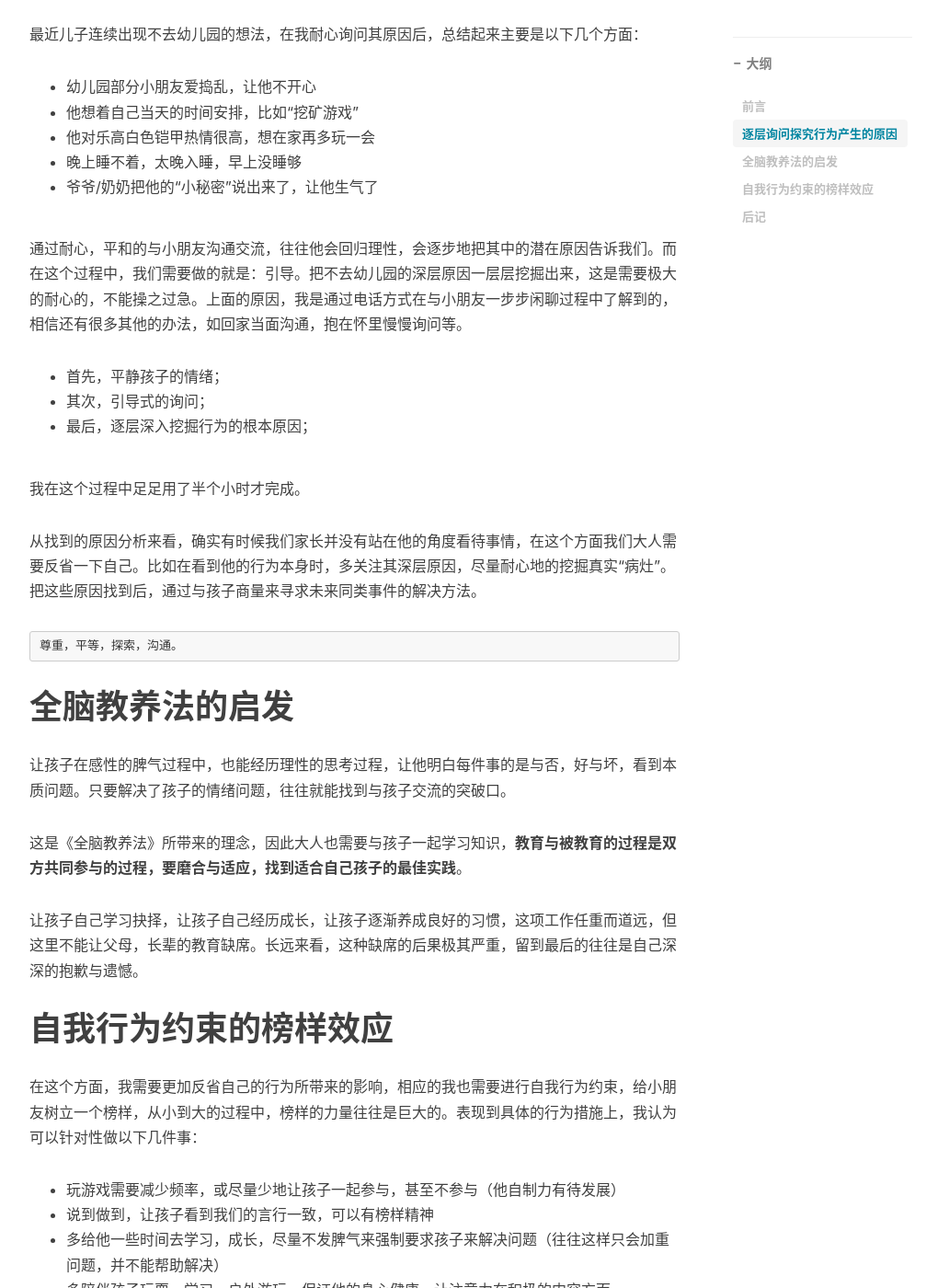
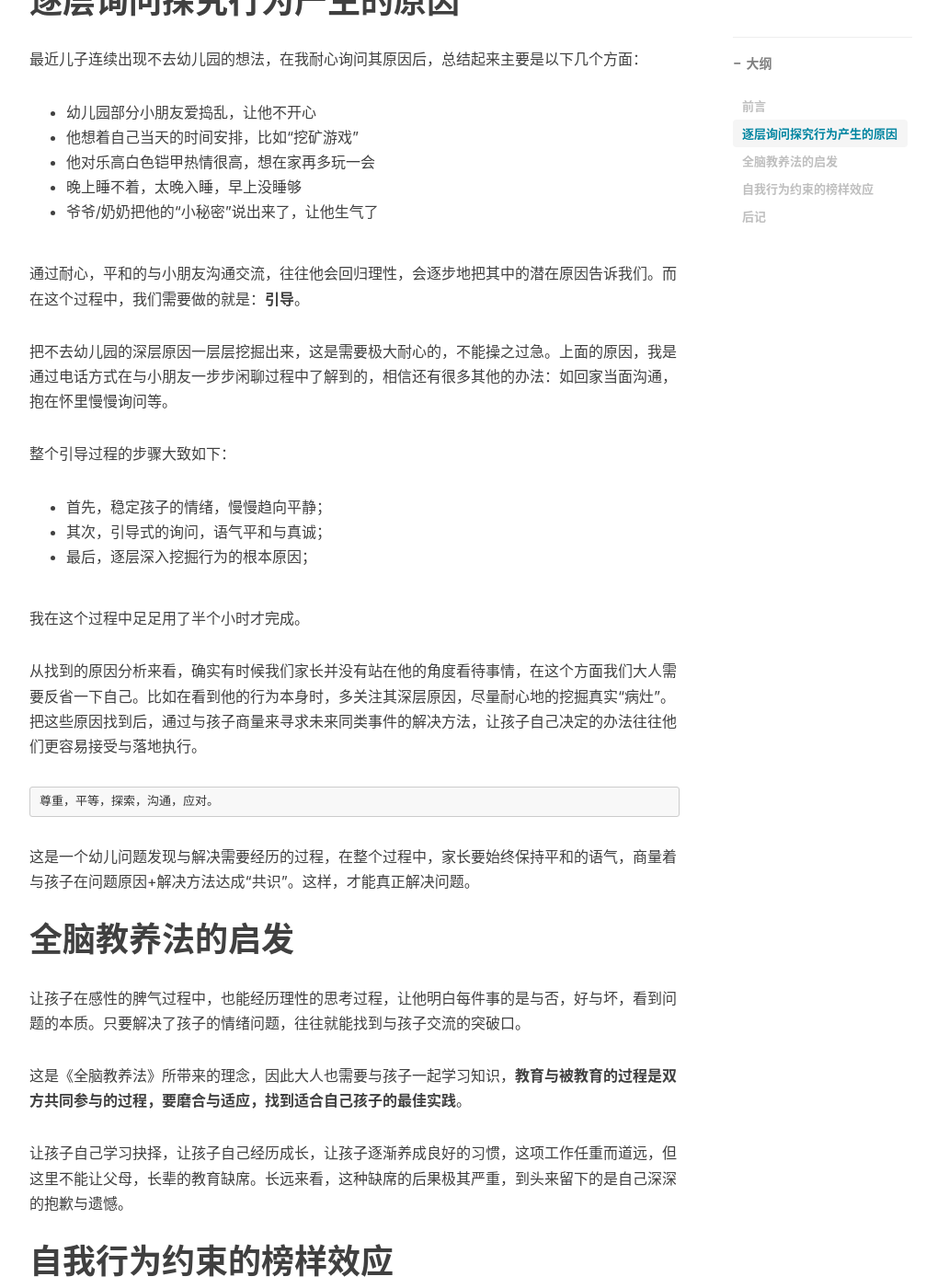
Before and after one commit to qingtian/qingtian.github.com, a Jekyll site: the page built from _posts/2021-03-10-my-son-school-2-parent-responbility.md, in a window 1280 px wide and 1400 px high, scrolled down 898 px. Shown: the whole window at 92% size, without its empty margins (233-1240 px from the left). Built offline with Jekyll 4.4.1, drawn with Linux system fonts in a browser that asks for light colours; nearby versions of some CDN libraries; comment, search, counter and statistics services are not loaded; some of the changed text lies outside the part shown.

Commit message:
Update 2021-03-10-my-son-school-2-parent-responbility.md

````diff
--- a/_posts/2021-03-10-my-son-school-2-parent-responbility.md
+++ b/_posts/2021-03-10-my-son-school-2-parent-responbility.md
@@ -13,9 +13,9 @@ tags:
 
 # 前言
 
-不知大家是不是有遇到过这样的情形，家中的小朋友在父母都出门上班后，就会表现出对上幼儿园的厌烦，不想去学校。之前我就遇到过几次这样的情况，说好的上学，当我和他妈妈都不在后，小朋友就开始闹脾气了，嘴里是各种不去的理由，爷爷奶奶根本镇住他，只能我出马才行。
+不知大家是不是有遇到过这样的情形，家中的小朋友在父母都出门上班后，就会表现出对上幼儿园的厌烦，不想去学校。之前我就遇到过几次这样的情况，说好的上学，当我和他妈妈都不在后，小朋友就开始闹脾气了，嘴里是各种不去的理由，爷爷奶奶根本镇不住他，只能我出马才行。
 
-通过对我儿子习惯性不想上学， 我想来聊一聊关于家长在教育中应当承担的责任。希望通过这些点滴经验与反思，能帮助遇到同样情况的家长朋友们，找到适合自己家的方式方法。
+通过对我儿子习惯性不想上学这个现象的思考， 我想来聊一聊关于家长在幼儿教育中应当承担的责任问题。希望通过我个人的这些点滴经验与反思，能帮助其他遇到同样情况的家长朋友们，找到适合自己家的应对方法。
 
 # 逐层询问探究行为产生的原因
 
@@ -27,37 +27,44 @@ tags:
 * 晚上睡不着，太晚入睡，早上没睡够
 * 爷爷/奶奶把他的“小秘密”说出来了，让他生气了
 
-通过耐心，平和的与小朋友沟通交流，往往他会回归理性，会逐步地把其中的潜在原因告诉我们。而在这个过程中，我们需要做的就是：引导。把不去幼儿园的深层原因一层层挖掘出来，这是需要极大的耐心的，不能操之过急。上面的原因，我是通过电话方式在与小朋友一步步闲聊过程中了解到的，相信还有很多其他的办法，如回家当面沟通，抱在怀里慢慢询问等。
+通过耐心，平和的与小朋友沟通交流，往往他会回归理性，会逐步地把其中的潜在原因告诉我们。而在这个过程中，我们需要做的就是：**引导**。
 
-- 首先，平静孩子的情绪；
-- 其次，引导式的询问；
+把不去幼儿园的深层原因一层层挖掘出来，这是需要极大耐心的，不能操之过急。上面的原因，我是通过电话方式在与小朋友一步步闲聊过程中了解到的，相信还有很多其他的办法：如回家当面沟通，抱在怀里慢慢询问等。
+
+整个引导过程的步骤大致如下：
+
+- 首先，稳定孩子的情绪，慢慢趋向平静；
+- 其次，引导式的询问，语气平和与真诚；
 - 最后，逐层深入挖掘行为的根本原因；
 
 我在这个过程中足足用了半个小时才完成。
 
-从找到的原因分析来看，确实有时候我们家长并没有站在他的角度看待事情，在这个方面我们大人需要反省一下自己。比如在看到他的行为本身时，多关注其深层原因，尽量耐心地的挖掘真实“病灶”。把这些原因找到后，通过与孩子商量来寻求未来同类事件的解决方法。
+从找到的原因分析来看，确实有时候我们家长并没有站在他的角度看待事情，在这个方面我们大人需要反省一下自己。比如在看到他的行为本身时，多关注其深层原因，尽量耐心地的挖掘真实“病灶”。把这些原因找到后，通过与孩子商量来寻求未来同类事件的解决方法，让孩子自己决定的办法往往他们更容易接受与落地执行。
 
 ```
-尊重，平等，探索，沟通。
+尊重，平等，探索，沟通，应对。
 ```
+
+这是一个幼儿问题发现与解决需要经历的过程，在整个过程中，家长要始终保持平和的语气，商量着与孩子在问题原因+解决方法达成“共识”。这样，才能真正解决问题。
+
 
 # 全脑教养法的启发
 
-让孩子在感性的脾气过程中，也能经历理性的思考过程，让他明白每件事的是与否，好与坏，看到本质问题。只要解决了孩子的情绪问题，往往就能找到与孩子交流的突破口。
+让孩子在感性的脾气过程中，也能经历理性的思考过程，让他明白每件事的是与否，好与坏，看到问题的本质。只要解决了孩子的情绪问题，往往就能找到与孩子交流的突破口。
 
 这是《全脑教养法》所带来的理念，因此大人也需要与孩子一起学习知识，**教育与被教育的过程是双方共同参与的过程，要磨合与适应，找到适合自己孩子的最佳实践**。
 
-让孩子自己学习抉择，让孩子自己经历成长，让孩子逐渐养成良好的习惯，这项工作任重而道远，但这里不能让父母，长辈的教育缺席。长远来看，这种缺席的后果极其严重，留到最后的往往是自己深深的抱歉与遗憾。
+让孩子自己学习抉择，让孩子自己经历成长，让孩子逐渐养成良好的习惯，这项工作任重而道远，但这里不能让父母，长辈的教育缺席。长远来看，这种缺席的后果极其严重，到头来留下的是自己深深的抱歉与遗憾。
 
 # 自我行为约束的榜样效应
 
-在这个方面，我需要更加反省自己的行为所带来的影响，相应的我也需要进行自我行为约束，给小朋友树立一个榜样，从小到大的过程中，榜样的力量往往是巨大的。表现到具体的行为措施上，我认为可以针对性做以下几件事：
+在这个方面，我也需要更加反省自己的行为所带来的影响。相应的，我也需要进行自我行为约束，给小朋友树立一个榜样。在孩子成长的过程中，榜样的力量往往是巨大的。表现到具体的行为措施上，我认为可以针对性做以下几件事：
 
 * 玩游戏需要减少频率，或尽量少地让孩子一起参与，甚至不参与（他自制力有待发展）
 * 说到做到，让孩子看到我们的言行一致，可以有榜样精神
-* 多给他一些时间去学习，成长，尽量不发脾气来强制要求孩子来解决问题（往往这样只会加重问题，并不能帮助解决）
+* 多给他一些时间去学习，成长，家长尽量不发脾气来强制要求孩子来达到目的（往往这样只会加重问题，并不能对解决问题起到帮助）
 * 多陪伴孩子玩耍，学习，户外游玩，保证他的身心健康，让注意力在积极的内容方面
-* 需要和爸妈沟通一下教育方式，不能过分听之任之，溺爱而导致没有话语权，孩子不听长辈的话的习惯需要根治，要讲究方式方法
+* 需要和长辈（爷爷/奶奶）沟通一下教育方式，不能过分听之任之，长期的溺爱而导致自己没有话语权。孩子不听长辈话的习惯需要根治，要讲究方式方法
 * 早出晚归的作息需要进一步调整，晚出早归可能是一种更好的选择
 
 # 后记
````
